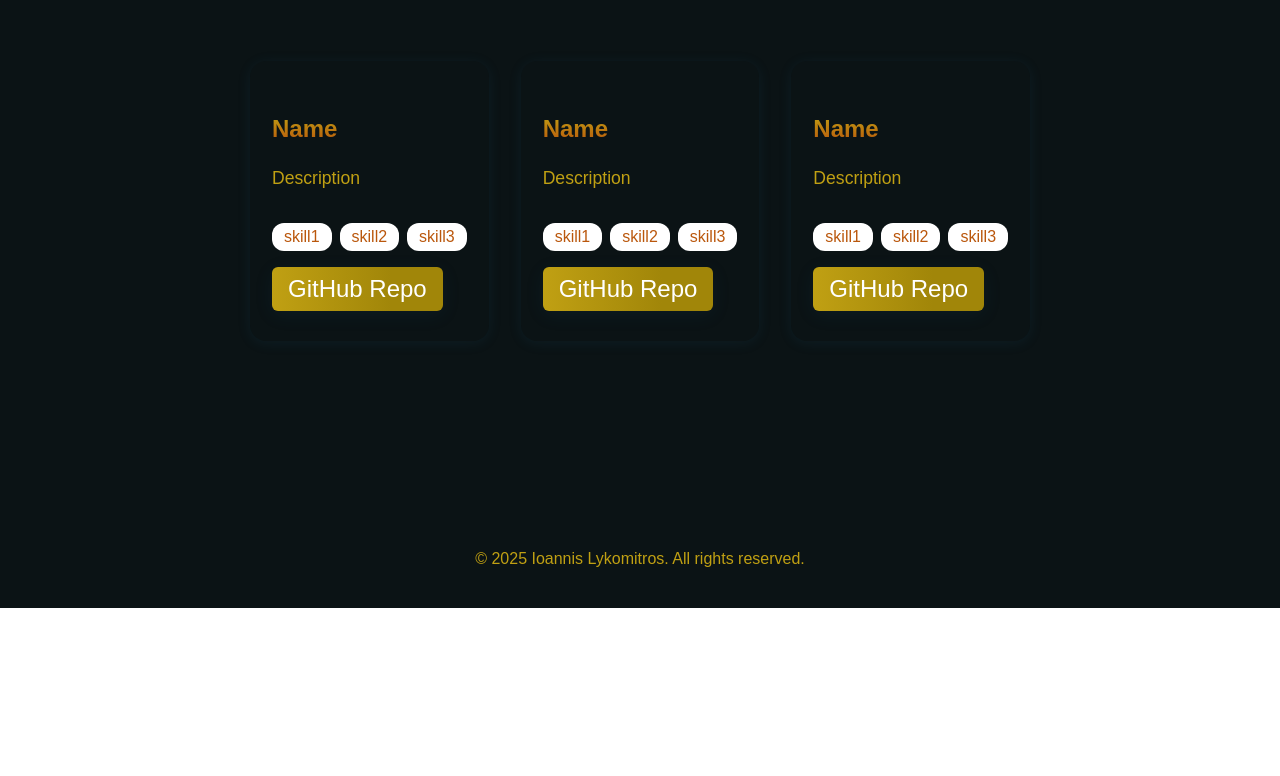
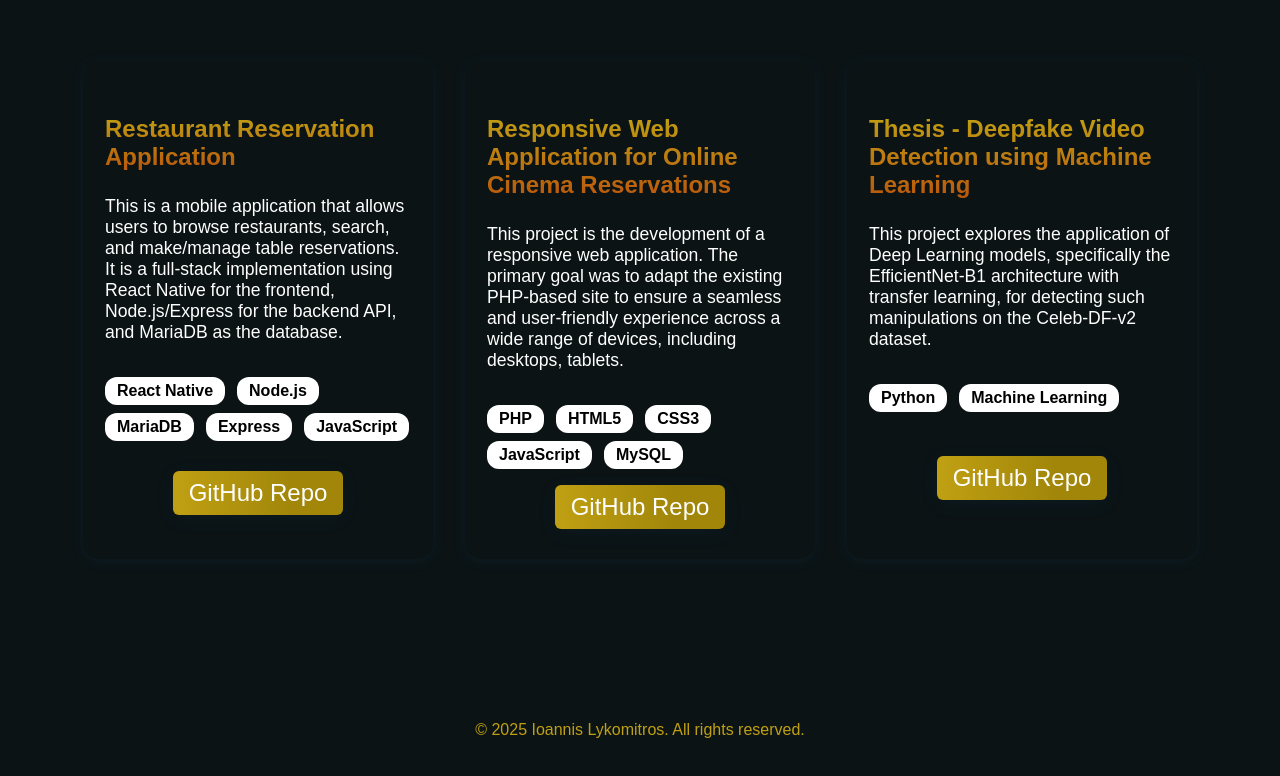
Before and after one commit to IoannisLykomitros/PortfolioWebsite, a plain HTML site: page index.html in a window 1280 px wide. Shown: the part 1896-2672 px from the top of the page. Before the commit the page ends 2504 px from the top, so only its background shows below. Drawn offline with Linux system fonts and the light colour scheme.

Commit message:
Finalised the semantics and styles for index.html

```diff
--- a/index.html
+++ b/index.html
@@ -66,34 +66,39 @@
                 <h2>Projects</h2>
                 <div class="projects-list">
                     <div class="project">
-                        <h3>Name</h3>
-                        <p>Description</p>
+                        <h3>Restaurant Reservation Application</h3>
+                        <p>This is a mobile application that allows users to browse restaurants, search, and make/manage table reservations. It is a full-stack implementation using React Native for the frontend, Node.js/Express for the backend API, and MariaDB as the database.</p>
                         <ul class="project-skills">
-                            <li>skill1</li>
-                            <li>skill2</li>
-                            <li>skill3</li>
+                            <li>React Native</li>
+                            <li>Node.js</li>
+                            <li>MariaDB</li>
+                            <li>Express</li>
+                            <li>JavaScript</li>
                         </ul>
-                        <button class="github-btn">GitHub Repo</button>
+                       <a href="https://github.com/IoannisLykomitros/RestaurantReservation" class="github-btn" target="_blank">GitHub Repo</a>
                     </div>
                     <div class="project">
-                        <h3>Name</h3>
-                        <p>Description</p>
+                        <h3>
+                            Responsive Web Application for Online Cinema Reservations</h3>
+                        <p>This project is the development of a responsive web application. The primary goal was to adapt the existing PHP-based site to ensure a seamless and user-friendly experience across a wide range of devices, including desktops, tablets.</p>
                         <ul class="project-skills">
-                            <li>skill1</li>
-                            <li>skill2</li>
-                            <li>skill3</li>
+                            <li>PHP</li>
+                            <li>HTML5</li>
+                            <li>CSS3</li>
+                            <li>JavaScript</li>
+                            <li>MySQL</li>
                         </ul>
-                        <button class="github-btn">GitHub Repo</button>
+                        <a href="https://github.com/IoannisLykomitros/OnlineCinemaReservationsApp" class="github-btn" target="_blank">GitHub Repo</a>
                     </div>
                     <div class="project">
-                        <h3>Name</h3>
-                        <p>Description</p>
+                        <h3>Thesis - Deepfake Video Detection using Machine Learning</h3>
+                        <p>This project explores the application of Deep Learning models, specifically the EfficientNet-B1 architecture with transfer learning, for detecting such manipulations on the Celeb-DF-v2 dataset.</p>
                         <ul class="project-skills">
-                            <li>skill1</li>
-                            <li>skill2</li>
-                            <li>skill3</li>
+                            <li>Python</li>
+                            <li>Machine Learning</li>
+
                         </ul>
-                        <button class="github-btn">GitHub Repo</button>
+                        <a href="https://github.com/IoannisLykomitros/DeepfakeDetectionThesis" class="github-btn" target="_blank">GitHub Repo</a>
                     </div>
                 </div>
             </div>
--- a/resources/styles.css
+++ b/resources/styles.css
@@ -48,7 +48,6 @@ button:hover {
     transform: translateY(-2px);
     transition: box-shadow 0.2s, transform 0.2s;
     transition-delay: 0.05s;
-
 }
 
 a {
@@ -91,6 +90,8 @@ nav {
     font-size: 1.4rem;
     color: #c0a013;
     letter-spacing: 1px;
+    font-weight: 700;
+    cursor: default;
 }
 
 /* Nav Links styling */
@@ -156,10 +157,13 @@ nav {
     justify-content: center;
     align-items: center;
     gap: 40px;
-    color: #c0a013;
     border-radius: 15px;
     /*box-shadow: 0 8px 32px rgba(37,116,169,0.1);*/
     min-height: 80vh;
+}
+
+h1 {
+    color: #c0a013;
 }
 
 
@@ -180,6 +184,7 @@ nav {
     margin: 24px 0 16px 0;
     padding-bottom: 20px;
     line-height: 1.4;
+    color: #ffffff;
 }
 
 
@@ -232,7 +237,7 @@ h1 {
 .skill {
     position: relative;
     text-align: center;
-    cursor: pointer;
+    cursor: default;
     transition: transform 0.3s ease;
     width: 80px;
     flex-shrink: 0;
@@ -273,7 +278,7 @@ h1 {
 .skills-text {
     margin: 0 auto 32px auto;
     font-size: 1.1rem;
-    color: #c0a013;
+    color: #ffffff;
     line-height: 1.6;
     text-align: center;
     font-weight: 500;
@@ -336,13 +341,14 @@ h1 {
 
 .project p {
     font-size: 1.1rem;
-    color: #c0a013;
+    color: #ffffff;
 }
 
 .project-skills {
     list-style: none;
     display: flex;
-    gap: 8px;
+    flex-wrap: wrap;
+    gap: 8px 12px;
     margin: 16px 0;
     padding: 0;
 }
@@ -351,15 +357,31 @@ h1 {
 
 .project-skills li {
     background: #ffffff;
-    color: #ba570c;
+    color: #000000;
+    font-weight: bold;
     border-radius: 12px;
     padding: 5px 12px;
     font-size: 1rem;
 }
 
 .github-btn {
-    margin-top: auto;
     padding: 8px 16px;
+    border: none;
+    border-radius: 6px;
+    font-size: 1.5rem;
+    margin: auto;
+    cursor: pointer;
+    background: linear-gradient(90deg,#c0a013,#a18609 70%);
+    color: #fff;
+    transition: box-shadow 0.2s;
+    box-shadow: 0 4px 20px rgba(37,116,169,0.08);
+}
+
+.github-btn:hover {
+    box-shadow: 0 6px 30px rgba(50,195,250,0.16);
+    transform: translateY(-2px);
+    transition: box-shadow 0.2s, transform 0.2s;
+    transition-delay: 0.05s;
 }
 
 /* Footer Section */
```
